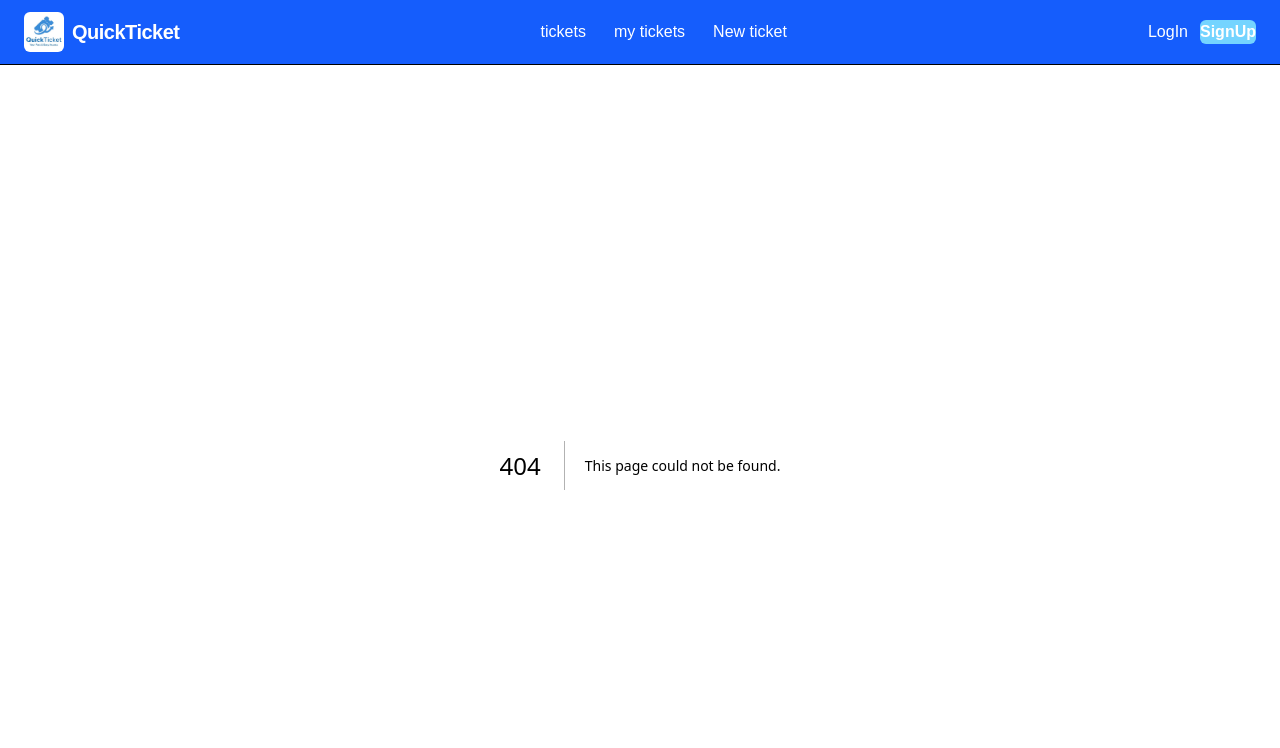
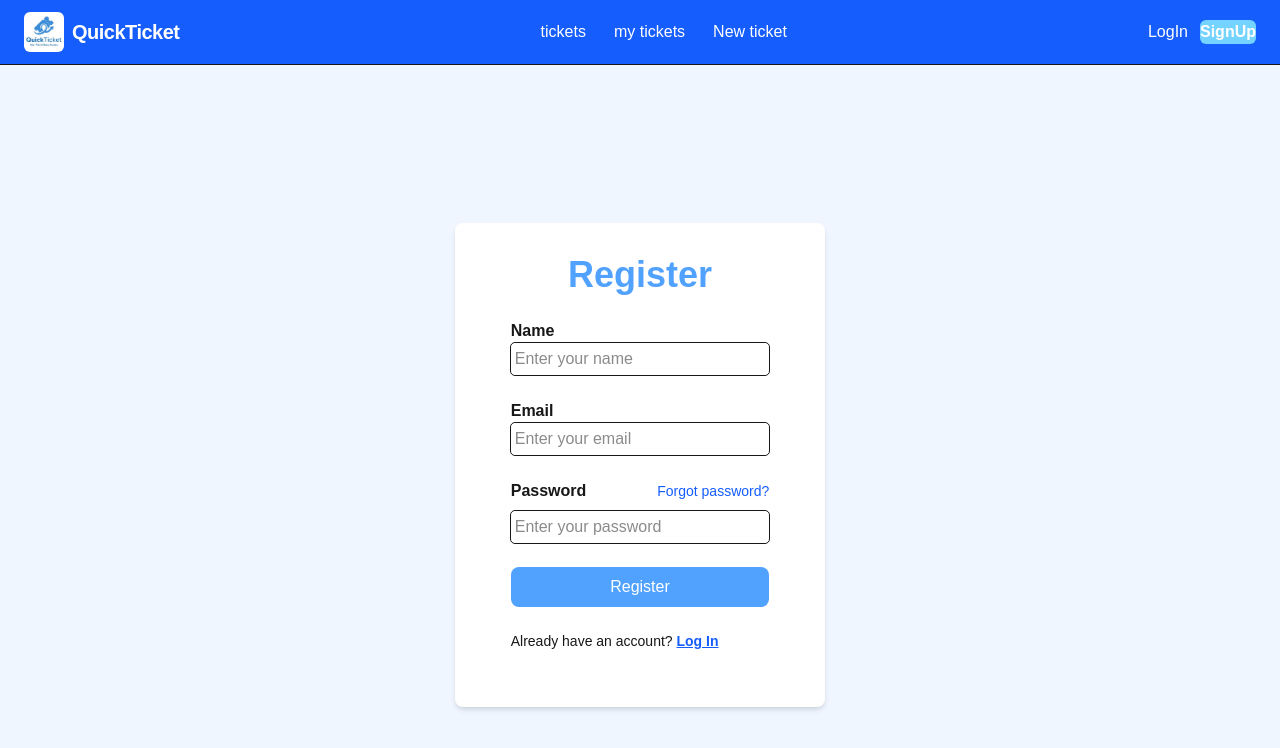
Before and after one commit to Jamesdai05/Helpdeskt-ticket-management-system, a Next.js app: page /register in a window 1280 px wide. Before the commit this address had no page. Shown: the top 748 px of the page. Built offline with nearby package versions, Linux system fonts and the light colour scheme.

Commit message:
feat:add the login and signup

```diff
--- /dev/null
+++ b/src/app/(auth)/login/LoginForm.tsx
@@ -0,0 +1,46 @@
+"use client"
+
+import Link from "next/link";
+
+
+const LoginForm = () => {
+    return (
+        <form className="flex flex-col max-w-lg p-6 space-y-6 mx-auto">
+            <div className="form-group space-y-2">
+                <label htmlFor="email" className="label">Email</label>
+                <input
+                    type="email"
+                    placeholder="Enter your email"
+                    name="email"
+                    id="email"
+                    autoComplete="email"
+                    className="input" />
+            </div>
+            {/* <div className="form-group flex just    ify-between items-center gap-4"> */}
+            <div className="form-group space-y-2">
+                <div className="flex justify-between items-center">
+                    <label htmlFor="password" className="label">Password</label>
+                    <Link href="#" className="text-sm text-blue-600 hover:text-blue-800 hover:underline">
+                        Forgot password?
+                    </Link>
+                </div>
+                <input
+                    type="password"
+                    placeholder="Enter your password"
+                    name="password"
+                    id="password"
+                    className="input" />
+            </div>
+
+            <div className="flex w-full justify-center">
+                <button className="button bg-blue-400 p-2 text-white rounded-lg w-full hover:bg-blue-600">Log In</button>
+            </div>
+            <div className="form-group">
+                <p className="text-left text-sm text-foreground">Don't have an account?{"   "}
+                    <span><Link href="/register" className="underline text-md font-bold text-blue-600 hover:text-blue-400 hover:underline-offset-4">Sign Up</Link></span>
+                </p>
+            </div>
+        </form>
+    );
+};
+export default LoginForm;
--- /dev/null
+++ b/src/app/(auth)/login/page.tsx
@@ -0,0 +1,13 @@
+import LoginForm from "./LoginForm";
+
+const login = () => {
+    return (
+        <div className="min-h-screen flex justify-center items-center bg-blue-50 px-4 py-12">
+            <div className="max-w-2xl p-8 flex flex-col items-center justify-center shadow-md bg-white rounded-lg">
+                <h1 className="text-blue-400 font-semibold text-4xl">Log In</h1>
+                <LoginForm />
+            </div>
+        </div>
+    );
+};
+export default login;
--- /dev/null
+++ b/src/app/(auth)/register/RegisterForm.tsx
@@ -0,0 +1,56 @@
+'use client';
+
+import Link from "next/link";
+
+const RegisterForm = () => {
+    return (
+        <div>
+            <form className="flex flex-col max-w-lg p-6 space-y-6 mx-auto">
+                <div className="form-group space-y-2">
+                    <label htmlFor="text" className="label">Name</label>
+                    <input
+                        type="text"
+                        placeholder="Enter your name"
+                        name="name"
+                        id="name"
+                        autoComplete="name"
+                        className="input" />
+                </div>
+                <div className="form-group space-y-2">
+                    <label htmlFor="email" className="label">Email</label>
+                    <input
+                        type="email"
+                        placeholder="Enter your email"
+                        name="email"
+                        id="email"
+                        autoComplete="email"
+                        className="input" />
+                </div>
+                <div className="form-group space-y-2">
+                    <div className="flex justify-between items-center">
+                        <label htmlFor="password" className="label">Password</label>
+                        <Link href="#" className="text-sm text-blue-600 hover:text-blue-800 hover:underline">
+                            Forgot password?
+                        </Link>
+                    </div>
+                    <input
+                        type="password"
+                        placeholder="Enter your password"
+                        name="password"
+                        id="password"
+                        className="input" />
+                </div>
+
+                <div className="flex w-full justify-center">
+                    <button className="button bg-blue-400 p-2 text-white rounded-lg w-full hover:bg-blue-600">Register</button>
+                </div>
+                <div className="form-group">
+                    <p className="text-left text-sm text-foreground">Already have an account?{"   "}
+                        <span><Link href="/login" className="underline text-md font-bold text-blue-600 hover:text-blue-400 hover:underline-offset-4">Log In</Link></span>
+                    </p>
+                </div>
+            </form>
+        </div>
+    );
+};
+export default RegisterForm;
--- /dev/null
+++ b/src/app/(auth)/register/page.tsx
@@ -0,0 +1,13 @@
+import RegisterForm from "./RegisterForm";
+
+const Register = () => {
+    return (
+        <div className="min-h-screen flex justify-center items-center bg-blue-50 px-4 py-12">
+            <div className="max-w-2xl flex flex-col mx-auto items-center justify-center shadow-md rounded-lg bg-white p-8">
+                <h1 className="text-blue-400 font-semibold text-4xl">Register</h1>
+                <RegisterForm />
+            </div>
+        </div>
+    );
+};
+export default Register;
--- a/src/app/globals.css
+++ b/src/app/globals.css
@@ -48,3 +48,11 @@ body {
 .primary{
     @apply text-white bg-sky-300 font-bold rounded-md hover:bg-blue-600 hover:text-foreground;
 }
+
+.label{
+    @apply text-foreground font-semibold;
+}
+
+.input{
+    @apply w-full outline-1 p-1 focus:text-gray-500 rounded focus:outline-none focus:ring-2 focus:ring-blue-400;
+}
--- a/src/components/Navbar.tsx
+++ b/src/components/Navbar.tsx
@@ -42,7 +42,7 @@ const Navbar = () => {
                 </ul>
                 <div className='hidden items-center gap-3 text-white md:flex'>
                     <Link href="/login" className='button'>LogIn</Link>
-                    <Link href="/signup" className='primary'>SignUp</Link>
+                    <Link href="/register" className='primary'>SignUp</Link>
                 </div>
             </nav>
         </header>
```
